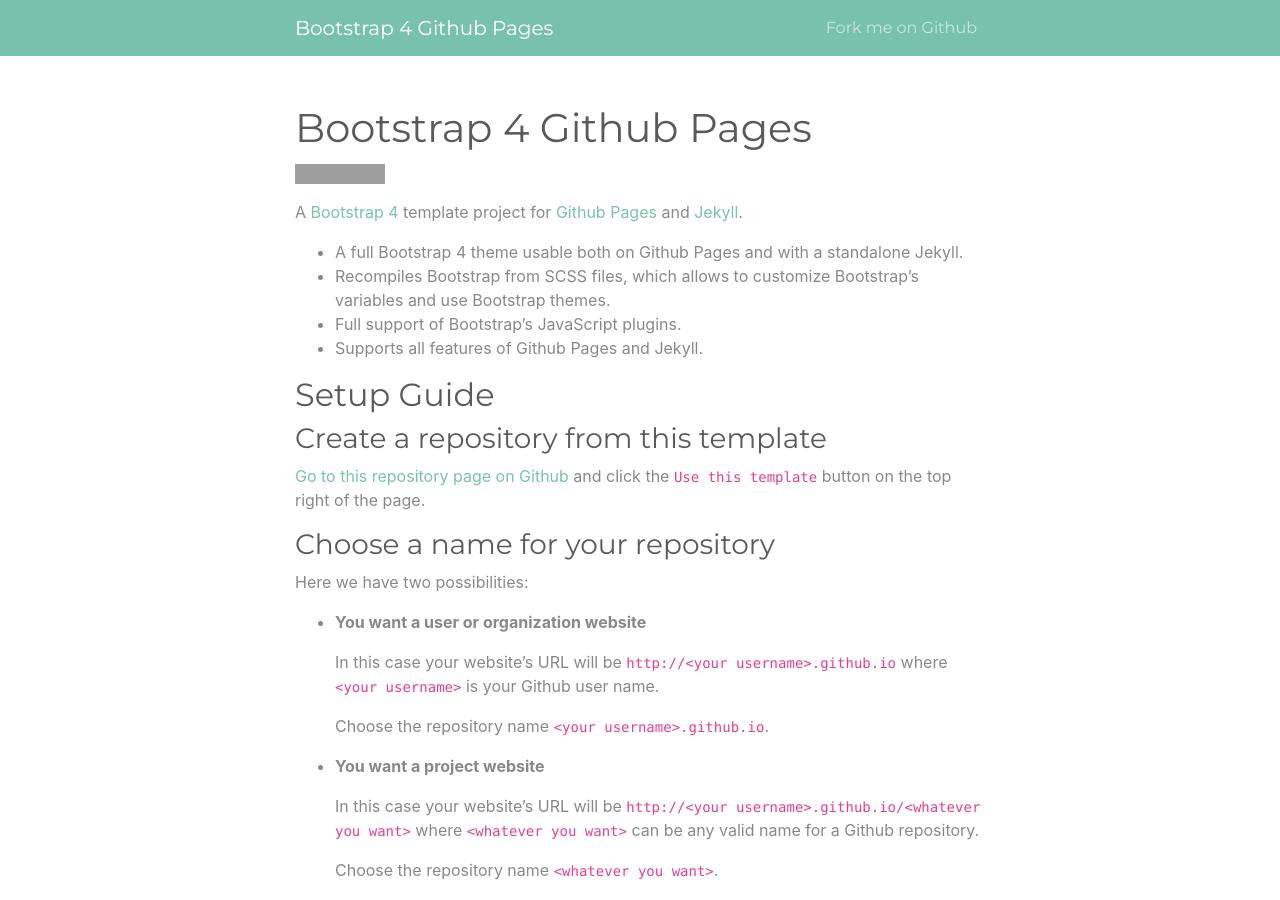
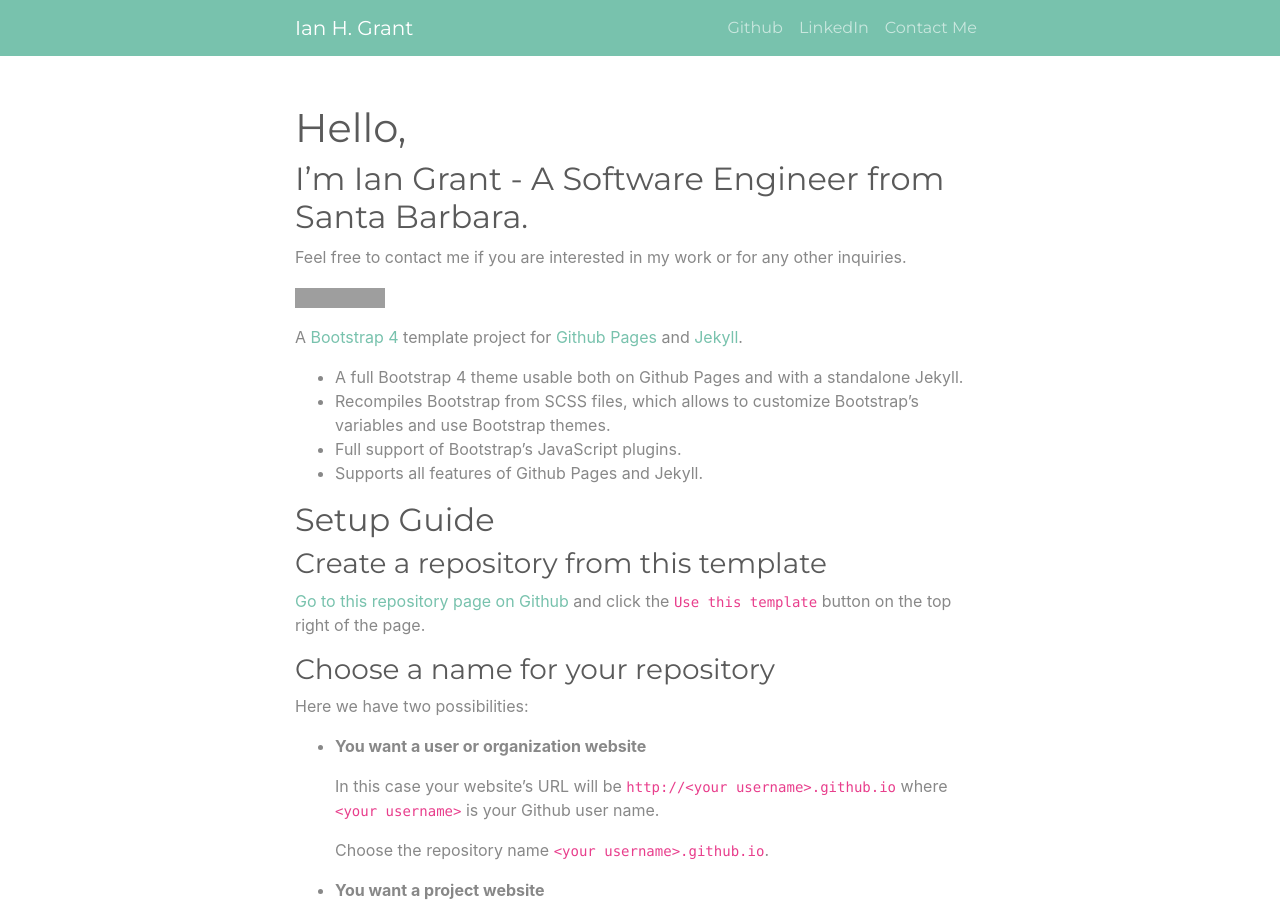
Before and after one commit to Ihenrygrant/Ihenrygrant.github.io, a Jekyll site: the page built from index.md, in a window 1280 px wide and 900 px high. Built offline with Jekyll 4.4.1, drawn with Linux system fonts in a browser that asks for light colours; some of the changed text lies outside the part shown; grey boxes are pictures that could not be loaded.

Commit message:
Added and set personal info

```diff
--- a/_config.yml
+++ b/_config.yml
@@ -13,16 +13,10 @@
 # you will see them accessed via {{ site.title }}, {{ site.email }}, and so on.
 # You can create any custom variable you would like, and they will be accessible
 # in the templates via {{ site.myvariable }}.
-title: Bootstrap 4 Github Pages
-email: ""
-description: >- # this means to ignore newlines until "baseurl:"
-  A Bootstrap 4 start up project for Jekyll and Github Pages
-#baseurl: "" # the subpath of your site, e.g. /blog
-#url: "" # the base hostname & protocol for your site, e.g. http://example.com
-#twitter_username: jekyllrb
-#github_username:  jekyll
-
-repository: "nicolas-van/bootstrap-4-github-pages"
+title: Ian H. Grant
+email: "Ihenrygrant@gmail.com"
+description: "My personal website. I did a thing."
+repository: "Ihenrygrant"
 
 # Build settings
 plugins:
--- a/_includes/footer.html
+++ b/_includes/footer.html
@@ -1,19 +1,11 @@
-
 <div class="py-5 border-top">
     <div class="container">
-
-    <p class="h5 mb-3">{{ site.title | escape }}</p>
-
         <div class="row">
 
             <div class="col-sm">
                 <ul class="list-unstyled">
                     <li>
-            {%- if site.author -%}
-              {{ site.author | escape }}
-            {%- else -%}
-              {{ site.title | escape }}
-            {%- endif -%}
+                        {%- if site.author -%} {{ site.author | escape }} {%- else -%} {{ site.title | escape }} {%- endif -%}
                     </li>
                     {%- if site.email -%}
                     <li>
@@ -28,13 +20,6 @@
 
             <div class="col-sm text-right">
                 <p>{{- site.description | escape -}}</p>
-
-        <p>
-          <a href="https://nicolas-van.github.io/bootstrap-4-github-pages/">Powered by Bootstrap 4 Github Pages</a>
-        </p>
-        <p>
-          <a href="https://github.com/nicolas-van/bootstrap-4-github-pages"><img alt="GitHub Repo stars" src="https://img.shields.io/github/stars/nicolas-van/bootstrap-4-github-pages?style=social"></a>
-        <p>
             </div>
 
         </div>
--- a/_includes/header.html
+++ b/_includes/header.html
@@ -1,24 +1,24 @@
 <nav class="navbar navbar-expand-lg navbar-dark bg-primary">
     <div class="container">
-    <a class="navbar-brand" rel="author" href="{{ "/" | relative_url }}">{{ site.title | escape }}</a>
-
-    {%- assign page_paths = site.header_pages -%}
-    <button class="navbar-toggler" type="button" data-toggle="collapse" data-target="#navbarSupportedContent"
-      aria-controls="navbarSupportedContent" aria-expanded="false" aria-label="Toggle navigation">
+        <a class="navbar-brand" rel="author" href="{{ " / " | relative_url }}">{{ site.title | escape }}</a> {%- assign page_paths = site.header_pages -%}
+        <button class="navbar-toggler" type="button" data-toggle="collapse" data-target="#navbarSupportedContent" aria-controls="navbarSupportedContent" aria-expanded="false" aria-label="Toggle navigation">
       <span class="navbar-toggler-icon"></span>
     </button>
         <div class="collapse navbar-collapse" id="navbarSupportedContent">
             <ul class="navbar-nav ml-auto">
-        {%- for path in page_paths -%}
-          {%- assign my_page = site.pages | where: "path", path | first -%}
-          {%- if my_page.title -%}
+                {%- for path in page_paths -%} {%- assign my_page = site.pages | where: "path", path | first -%} {%- if my_page.title -%}
                 <li class="nav-item">
                     <a class="nav-link" href="{{ my_page.url | relative_url }}">{{ my_page.title | escape }}</a>
                 </li>
-          {%- endif -%}
-        {% endfor -%}
+                {%- endif -%} {% endfor -%}
                 <li class="nav-item">
-          <a class="nav-link" href="{{ site.github.repository_url }}">Fork me on Github</a>
+                    <a class="nav-link" href="https://github.com/Ihenrygrant">Github</a>
+                </li>
+                <li class="nav-item">
+                    <a class="nav-link" href="https://www.linkedin.com/in/ian-grant-7a54711b1">LinkedIn</a>
+                </li>
+                <li class="nav-item">
+                    <a class="nav-link" href="mailto:Ihenrygrant@gmail.com">Contact Me</a>
                 </li>
             </ul>
         </div>
--- a/index.md
+++ b/index.md
@@ -1,7 +1,13 @@
 ---
 layout: page
-title: Bootstrap 4 Github Pages
+title: Hello,
 ---
+
+## I'm Ian Grant - A Software Engineer from Santa Barbara.
+
+Feel free to contact me if you are interested in my work or for any other inquiries.
+
+
 
 [![GitHub Repo stars](https://img.shields.io/github/stars/nicolas-van/bootstrap-4-github-pages?style=social)](https://github.com/nicolas-van/bootstrap-4-github-pages)
 
```
Also changed, not shown: _layouts/post.html (+2 -7 lines). Lines whose indentation alone changed are shown as unchanged.
